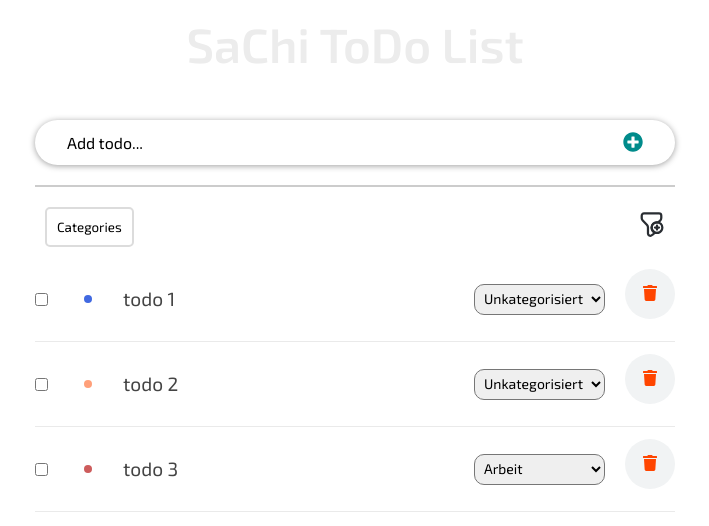
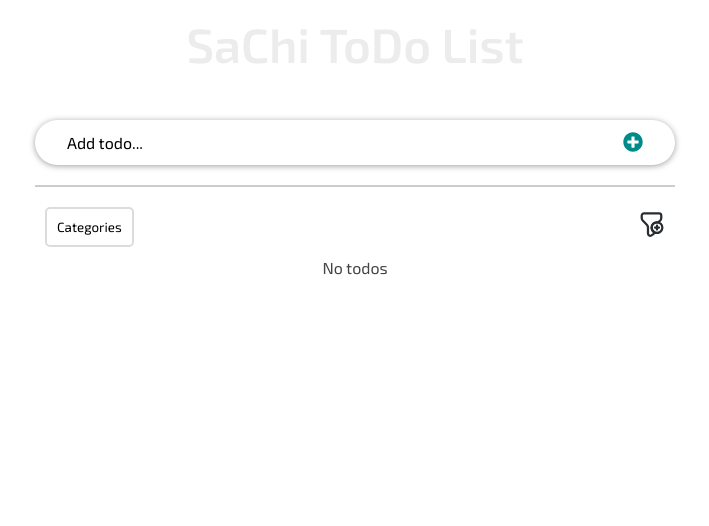
Before and after one commit to chris911e/sachi-todo, a Next.js app: page / in a window 1280 px wide. Shown: the top 526 px of the page, without its empty margins (285-994 px from the left). Built offline with nearby package versions, Linux system fonts and the light colour scheme.

Commit message:
commented test data out

```diff
--- a/src/app/components/TodoContainer.jsx
+++ b/src/app/components/TodoContainer.jsx
@@ -21,7 +21,7 @@ const TodoContainer = () => {
     "Personal",
     "Einkauf"
   ])
-  const [todos, setTodos] = useState([
+  const [todos, setTodos] = useState([/*
     {
       "id": "48793583-5ca1-483d-b189-e653515e8be2",
       "title": "todo 1",
@@ -43,7 +43,7 @@ const TodoContainer = () => {
       "category": "Arbeit",
       "priority": 2
     }
-  ]);
+  */]);
   const [filteredTodos, setFilteredTodos] = useState(todos)
 
   const [filterModalVisible, setFilterModalVisible] = useState(false)
```
